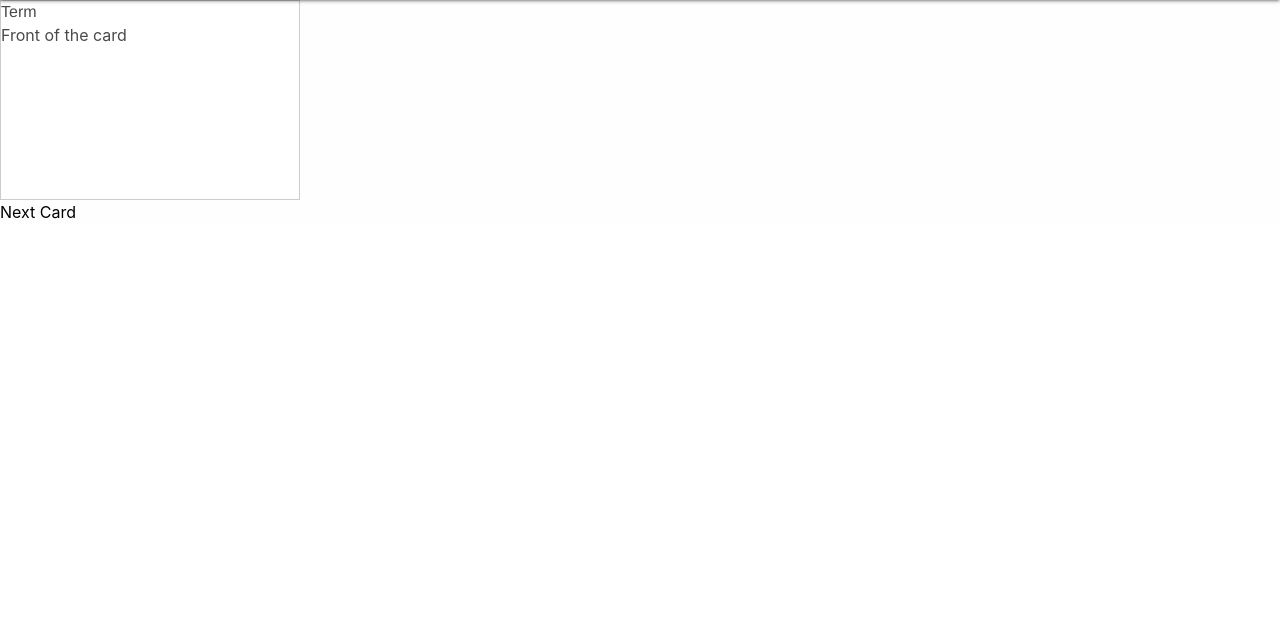
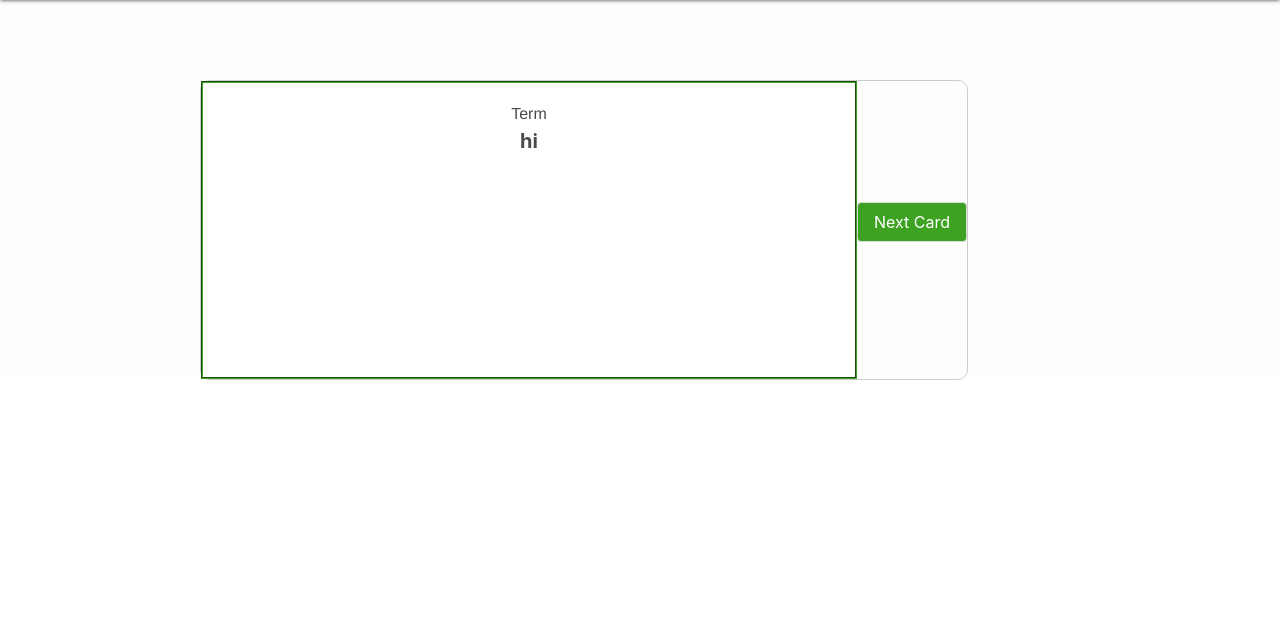
Before and after one commit to williammabotjaeng/cardbase, a Flask app: page /practice_flash_card_set/1 in a window 1280 px wide. Shown: the part 64-684 px from the top of the page. Run offline with Flask 3, Linux system fonts and the light colour scheme; a user stored in the database is signed in.

Commit message:
css, flashcards, next button, front, back

```diff
--- a/static/css/style.css
+++ b/static/css/style.css
@@ -120,12 +120,15 @@
 }
 
 .flashcard-container {
-    width: 300px;
-    height: 200px;
+    width: 60%;
+    height: 300px;
     border: 1px solid #ccc;
     display: flex;
     justify-content: center;
     align-items: center;
+    text-align: center;
+    margin: 80px 0px 10px 200px;
+    border-radius: 10px;
     perspective: 1000px; /* Enable 3D perspective */
 }
 .flashcard {
@@ -134,6 +137,7 @@
     position: relative;
     transform-style: preserve-3d; /* Enable 3D transformations */
     transition: transform 0.6s;
+    border: #3da121;
 }
 .flashcard.flipped {
     transform: rotateY(180deg); /* Flip the card */
@@ -143,11 +147,36 @@
     height: 100%;
     position: absolute;
     backface-visibility: hidden; /* Hide the back of the card */
+    border: #3da121;
 }
 .front {
     background-color: #fff;
+    border: 2px groove #3da121;
+    padding: 20px;
+    font-size: 16px;
 }
 .back {
     background-color: #f0f0f0;
     transform: rotateY(180deg); /* Initially hide the back of the card */
+    border: 2px solid #3da121;
+    padding: 20px;
+    font-size: 16px;
 }
+
+#next-button {
+    display: block;
+    background-color: #3da121;
+    color: white;
+}
+
+#term {
+    font-size: 20px;
+    font-weight: bold;
+    text-align: center;
+}
+
+#definition {
+    font-size: 20px;
+    font-weight: bold;
+    text-align: center;
+}
--- a/templates/practice_flash_card_set.html
+++ b/templates/practice_flash_card_set.html
@@ -1,5 +1,6 @@
 {% extends 'app_layout.html' %}
 {% block content %}
+<div class="is-centered">
 <div class="flashcard-container">
     <div class="flashcard" id="flashcard">
         <div class="front">
@@ -11,10 +12,11 @@
             <p id="definition">Back of the card</p>
         </div>
     </div>
+    <button class="button" id="next-button">Next Card</button>
 </div>
 
-<button id="next-button">Next Card</button>
 <input type="hidden" id="flashcardset" value="{{ flash_card_set_json }}">
+</div>
 <script>
     document.addEventListener("DOMContentLoaded", function() {
         var flashcard = document.getElementById('flashcard');
@@ -22,10 +24,10 @@
         var definitionElement = document.getElementById('definition');
         var nextButton = document.getElementById('next-button');
 
-        var flashCardSet = document.getElementById("flashcardset").value;
+        var flashCardSet = JSON.parse(document.getElementById("flashcardset").value);
         console.log(flashCardSet);
 
-        var flashcardEntries = []
+        var flashcardEntries = [...flashCardSet];
 
         var currentCardIndex = 0;
 
```
